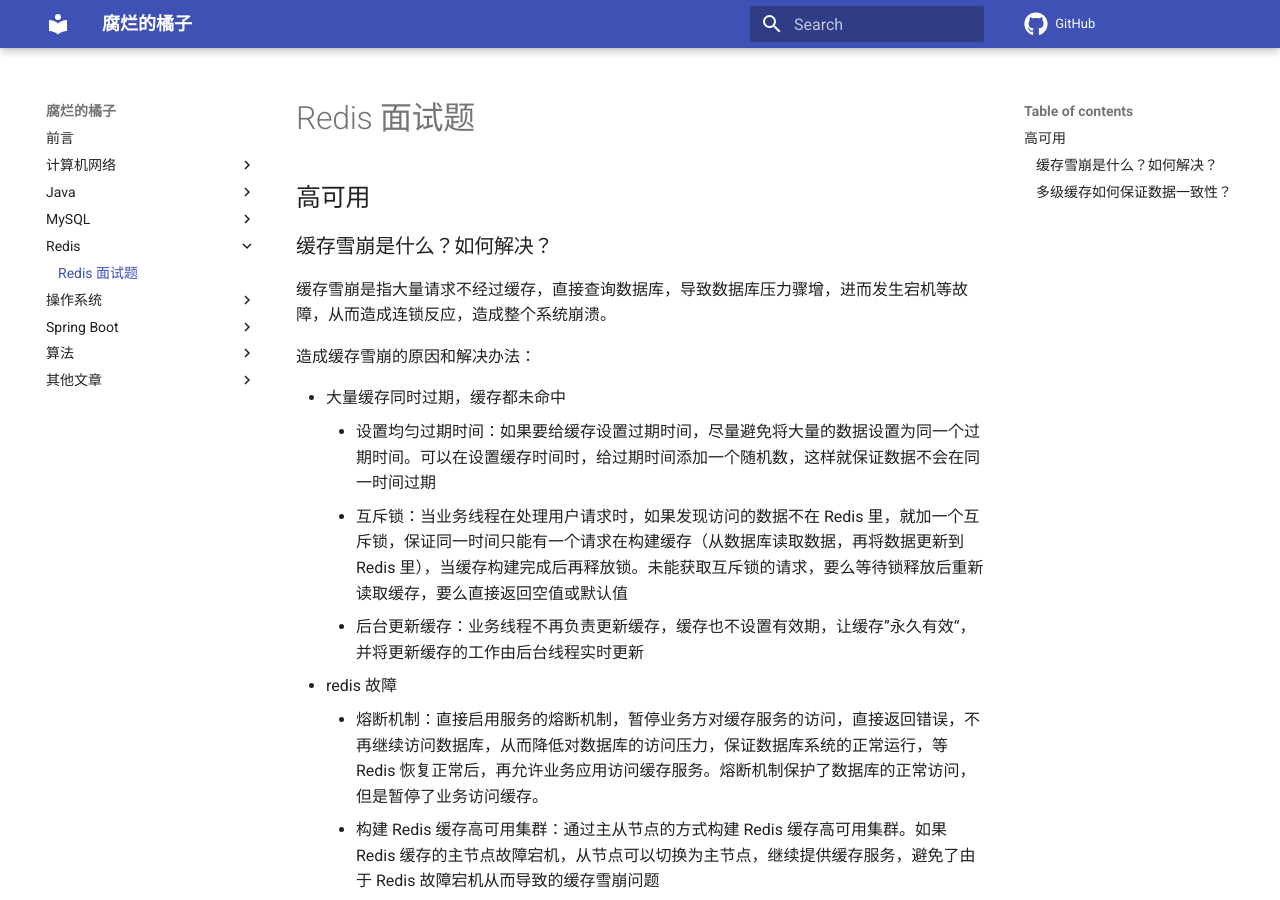
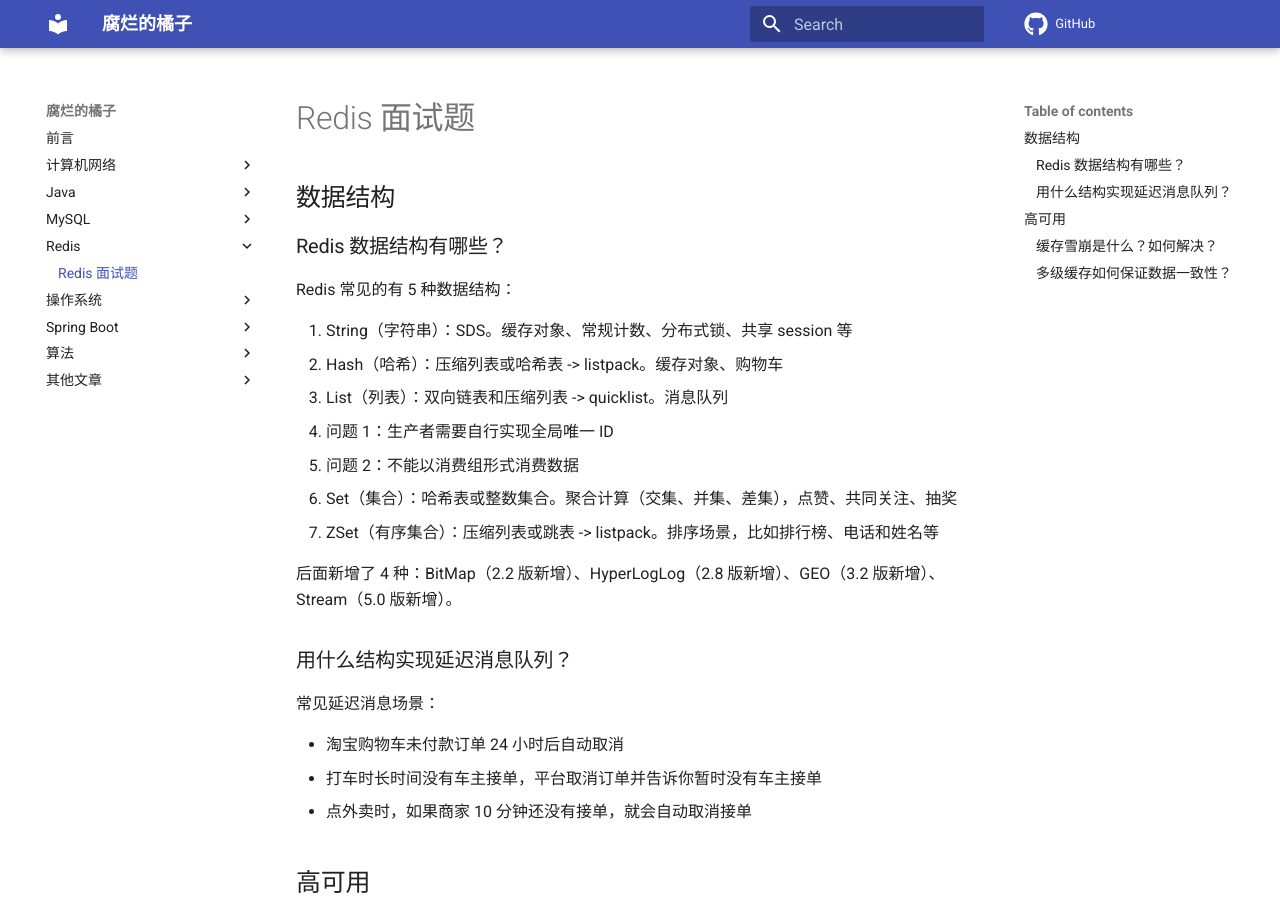
Before and after one commit to z1ming/cs-Hydra, an MkDocs documentation site: the page built from docs/文章/redis.md, in a window 1280 px wide and 900 px high. Built offline with MkDocs 1.6.1 and Material for MkDocs 9.7.7, drawn with Linux system fonts in a browser that asks for light colours; comment, search, counter and statistics services are not loaded.

Commit message:
Update redis.md
Signed-off-by: Ziming Meng <zimingm94@gmail.com>

```diff
--- a/docs/文章/redis.md
+++ b/docs/文章/redis.md
@@ -1,4 +1,30 @@
 # Redis 面试题
+
+## 数据结构
+
+### Redis 数据结构有哪些？
+
+Redis 常见的有 5 种数据结构：
+
+1. String（字符串）：SDS。缓存对象、常规计数、分布式锁、共享 session 等
+2. Hash（哈希）：压缩列表或哈希表 -> listpack。缓存对象、购物车
+3. List（列表）：双向链表和压缩列表 -> quicklist。消息队列
+   - 问题 1：生产者需要自行实现全局唯一 ID
+   - 问题 2：不能以消费组形式消费数据
+4. Set（集合）：哈希表或整数集合。聚合计算（交集、并集、差集），点赞、共同关注、抽奖
+5. ZSet（有序集合）：压缩列表或跳表 -> listpack。排序场景，比如排行榜、电话和姓名等
+
+后面新增了 4 种：BitMap（2.2 版新增）、HyperLogLog（2.8 版新增）、GEO（3.2 版新增）、Stream（5.0 版新增）。
+
+### 用什么结构实现延迟消息队列？
+
+常见延迟消息场景：
+
+- 淘宝购物车未付款订单 24 小时后自动取消
+- 打车时长时间没有车主接单，平台取消订单并告诉你暂时没有车主接单
+- 点外卖时，如果商家 10 分钟还没有接单，就会自动取消接单
+
+
 
 ## 高可用
 
```
